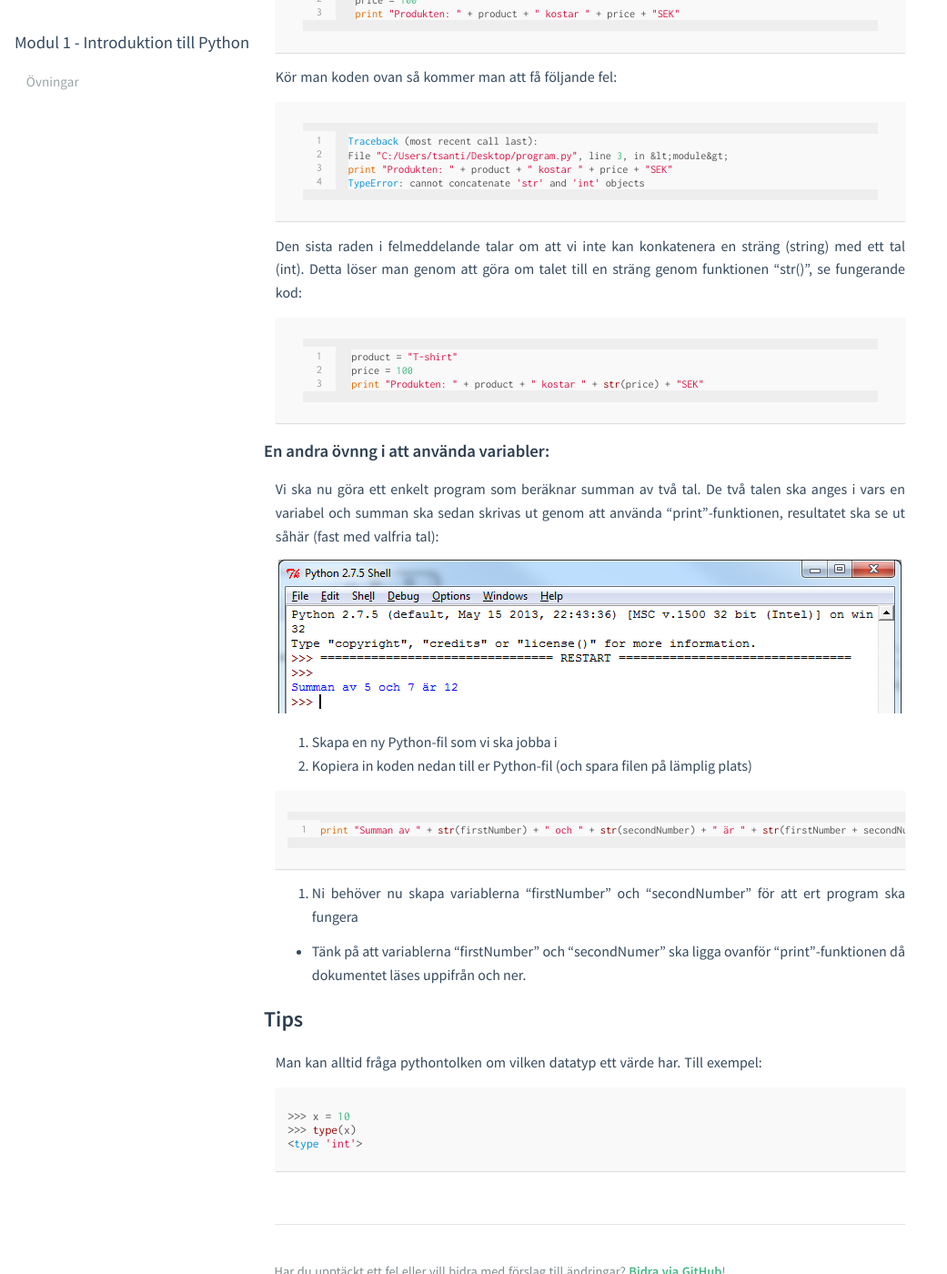
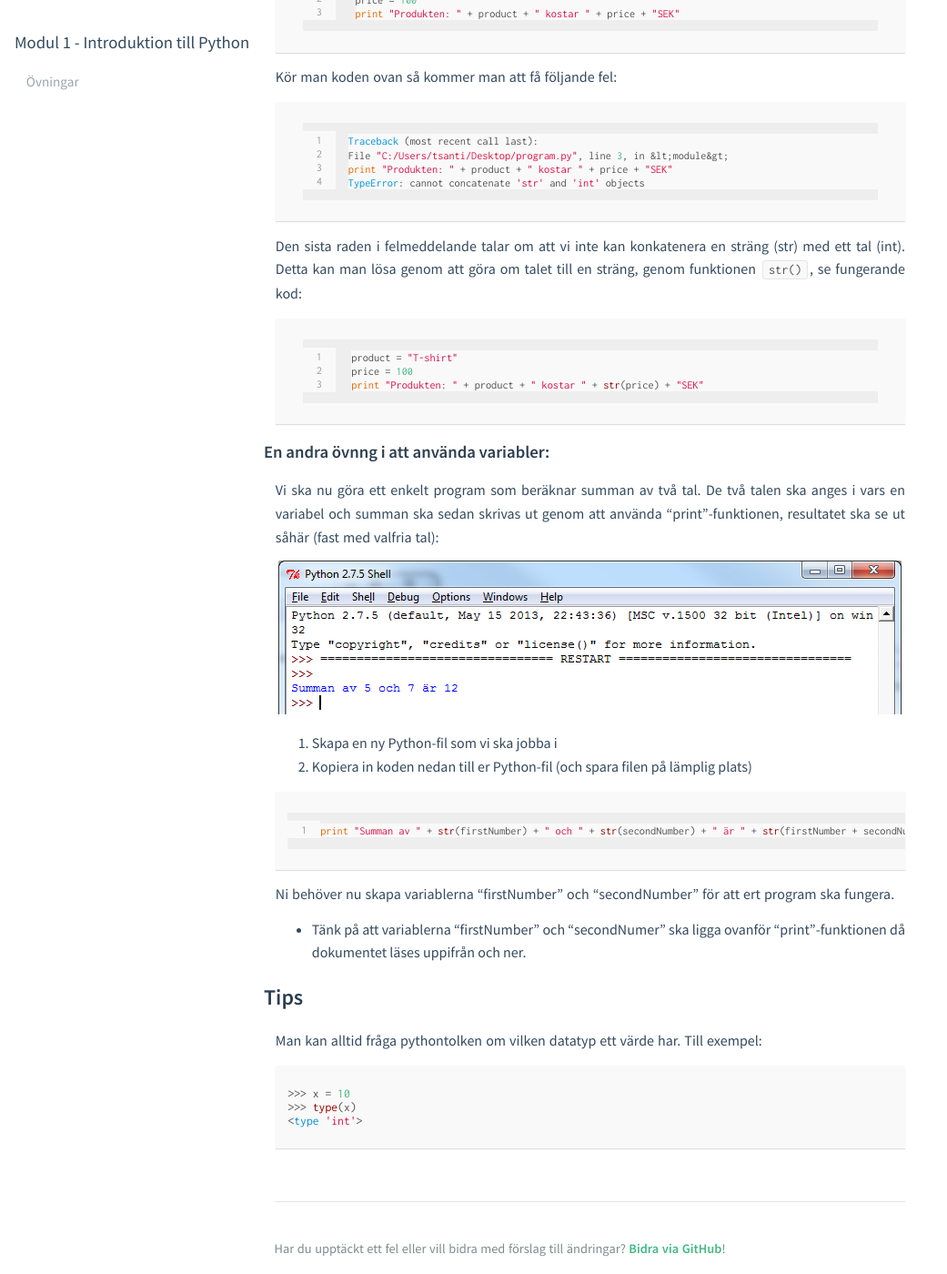
Before and after one commit to mau-dvmt/ia-python, a Jekyll site: the page built from modules/m1/exercises/L03.md, in a window 1280 px wide and 1400 px high, scrolled down 1245 px. Shown: the whole window at 91% size, without its empty margins (0-1041 px from the left). Built offline with Jekyll 4.4.1, drawn with Linux system fonts in a browser that asks for light colours; some of the changed text lies outside the part shown.

Commit message:
More formatting/phrasing tweaks

```diff
--- a/modules/m1/exercises/L03.md
+++ b/modules/m1/exercises/L03.md
@@ -22,9 +22,9 @@
 
 Som ni kanske noterat innehåller de tre olika variablerna ovan (name, year, leapYear) tre olika datatyper. De olika datatyperna finns till för att tydliggöra vilken typ av information som sparas i variabeln. Är det text, siffror eller sant/falskt värden som sparas i variabeln?
 
-1. "Anton" är av typen *sträng* (`str`)
-2. 2014 är av typen *heltal* (`int`)
-3. leapYear är av typen *boolean* (`bool`)
+1. `Anton` är av typen *sträng* (`str`)
+2. `2014` är av typen *heltal* (`int`)
+3. `leapYear` är av typen *boolean* (`bool`)
 
 Det finns fler datatyper i Python, men till en börjar så använder vi de tre i listan ovan.
 
@@ -60,7 +60,7 @@
 TypeError: cannot concatenate 'str' and 'int' objects
 {% endhighlight %}
 
-Den sista raden i felmeddelande talar om att vi inte kan konkatenera en sträng (string) med ett tal (int). Detta löser man genom att göra om talet till en sträng genom funktionen "str()", se fungerande kod:
+Den sista raden i felmeddelande talar om att vi inte kan konkatenera en sträng (str) med ett tal (int). Detta kan man lösa genom att göra om talet till en sträng, genom funktionen `str()`, se fungerande kod:
 
 {% highlight python linenos %}
 product = "T-shirt"
```
Also changed, not shown: other parts of modules/m1/exercises/L03.md (+2 -1 lines), modules/m1/exercises/L04.md (+8 -8 lines).
